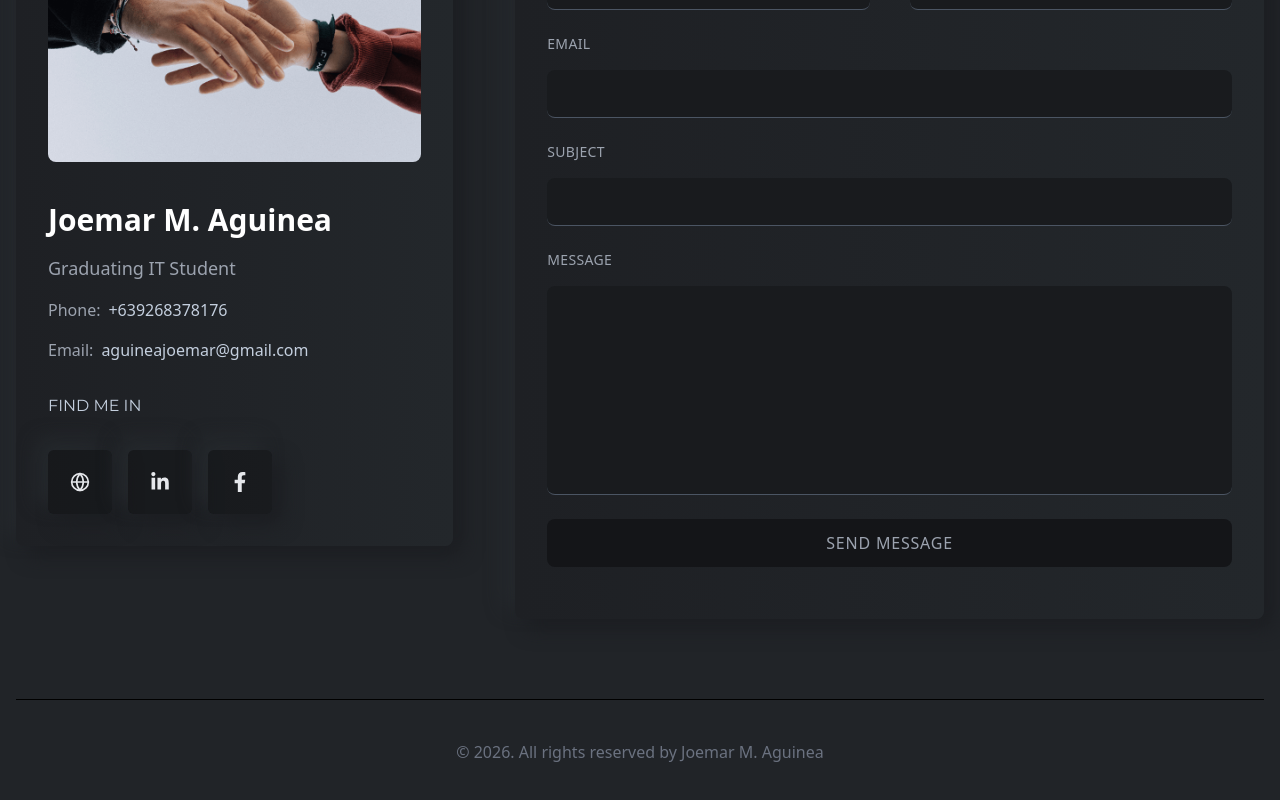
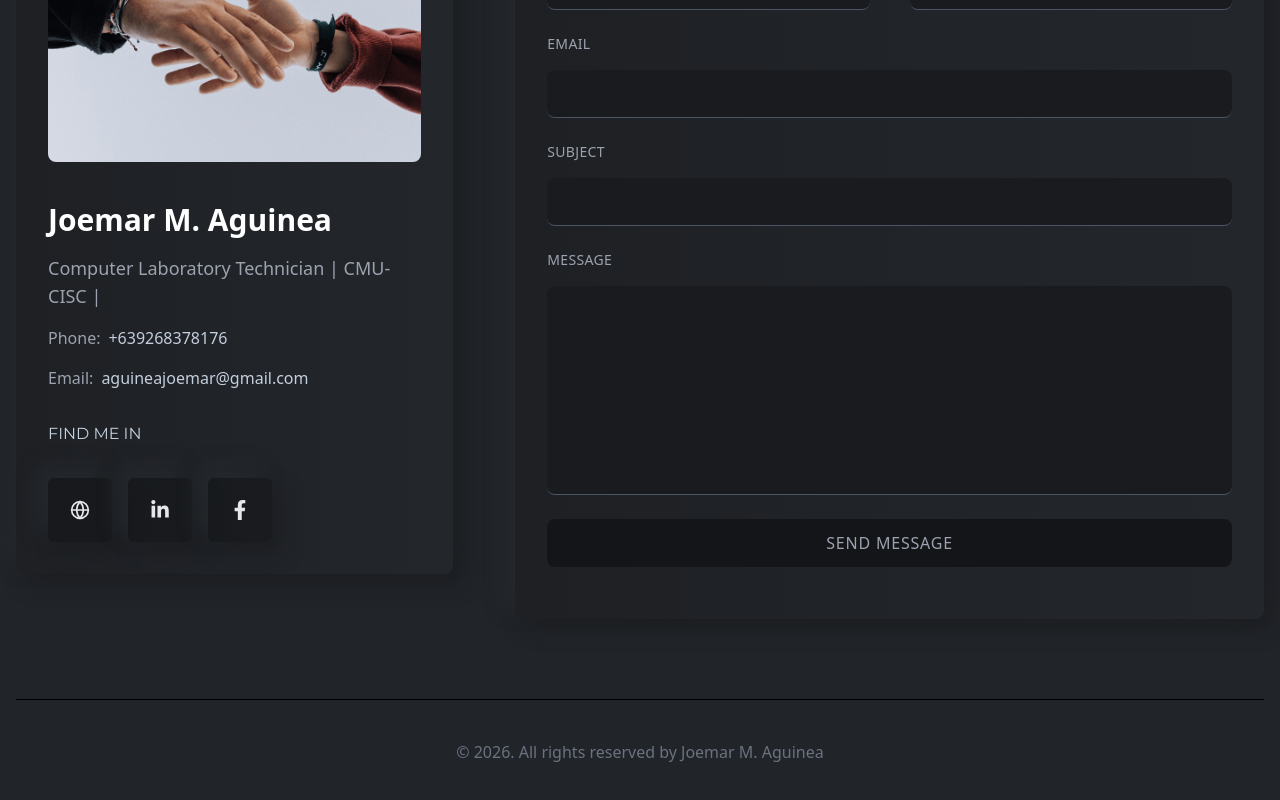
Before and after one commit to cmuciscaguinea/joemaraguineaportfolio, a React (Create React App) app: page / in a window 1280 px wide. Shown: the part 4369-5169 px from the top of the page. Built offline with nearby package versions, Linux system fonts and the light colour scheme.

Commit message:
Update job title in ContactLeft component

```diff
--- a/src/components/contact/ContactLeft.js
+++ b/src/components/contact/ContactLeft.js
@@ -14,7 +14,7 @@ const ContactLeft = () => {
       <div className="flex flex-col gap-4">
         <h3 className="text-3xl font-bold text-white">Joemar M. Aguinea</h3>
         <p className="text-lg font-normal text-gray-400">
-          Graduating IT Student
+          Computer Laboratory Technician | CMU- CISC |
         </p>
         {/* <p className="text-base text-gray-400 tracking-wide">
           Lorem ipsum, dolor sit amet consectetur adipisicing elit. Facilis
```
